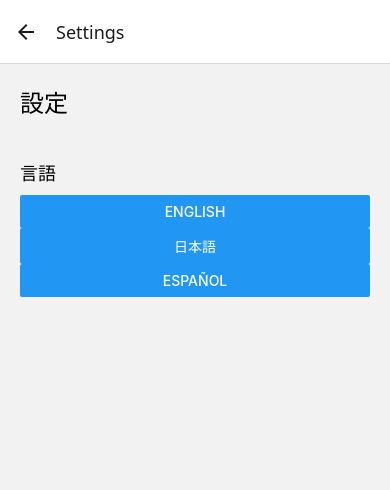
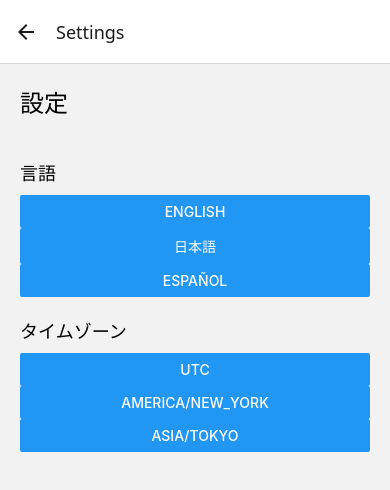
Before and after one commit to will-sans/TimeTracker, a React Native app: screen /Settings in a window 390 px wide. Shown: the top 490 px of the page. Built offline with nearby package versions, Linux system fonts and the light colour scheme.

Commit message:
Step5 completed. timer stop and saved.

```diff
--- a/src/screens/HistoryScreen.tsx
+++ b/src/screens/HistoryScreen.tsx
@@ -1,13 +1,44 @@
-import React from 'react';
-   import { View, Text, StyleSheet } from 'react-native';
+import React, { useEffect, useState } from 'react';
+import { View, Text, StyleSheet, FlatList } from 'react-native';
 import { useTranslation } from 'react-i18next';
+import AsyncStorage from '@react-native-async-storage/async-storage';
+import { getUserTimeZone, formatDateInTimeZone } from '../utils/dateUtils';
+import { TimeEntry } from '../models/TimeEntry';
 
 const HistoryScreen: React.FC = () => {
   const { t } = useTranslation();
+  const [history, setHistory] = useState<TimeEntry[]>([]);
+  const [userTimeZone, setUserTimeZone] = useState<string>('UTC');
+
+  useEffect(() => {
+    const loadHistory = async () => {
+      const storedHistory = await AsyncStorage.getItem('timeHistory');
+      const tz = await getUserTimeZone();
+      setUserTimeZone(tz);
+      if (storedHistory) {
+        setHistory(JSON.parse(storedHistory) as TimeEntry[]);
+      }
+    };
+    loadHistory();
+  }, []);
+
+  const renderItem = ({ item }: { item: TimeEntry }) => (
+    <View style={styles.historyItem}>
+      <Text>
+        {Math.floor(item.time / 60)}:{(item.time % 60).toString().padStart(2, '0')} -{' '}
+        {item.category || 'No Category'} - {formatDateInTimeZone(item.date, userTimeZone)}
+      </Text>
+    </View>
+  );
 
   return (
     <View style={styles.container}>
       <Text style={styles.title}>{t('history')}</Text>
+      <FlatList
+        data={history}
+        renderItem={renderItem}
+        keyExtractor={(item) => item.id}
+      />
     </View>
   );
 };
@@ -15,13 +46,17 @@ import React from 'react';
 const styles = StyleSheet.create({
   container: {
     flex: 1,
-       justifyContent: 'center',
-       alignItems: 'center',
+    padding: 20,
   },
   title: {
     fontSize: 24,
     marginBottom: 20,
   },
+  historyItem: {
+    padding: 10,
+    borderBottomWidth: 1,
+    borderBottomColor: '#ccc',
+  },
 });
 
 export default HistoryScreen;
--- a/src/screens/SettingsScreen.tsx
+++ b/src/screens/SettingsScreen.tsx
@@ -2,6 +2,7 @@ import React from 'react';
    import { View, Text, Button, StyleSheet, Alert } from 'react-native';
    import { useTranslation } from 'react-i18next';
    import AsyncStorage from '@react-native-async-storage/async-storage';
+   import { setUserTimeZone, getUserTimeZone } from '../utils/dateUtils';
 
    const SettingsScreen: React.FC = () => {
      const { t, i18n } = useTranslation();
@@ -18,6 +19,17 @@ import React from 'react';
        }
      };
 
+     const changeTimeZone = async (timeZone: string) => {
+       try {
+         await setUserTimeZone(timeZone);
+         console.log('Time zone changed to:', timeZone);
+         Alert.alert('成功', `タイムゾーンを${timeZone}に変更しました`);
+       } catch (err) {
+         console.error('Time zone change failed:', err);
+         Alert.alert('エラー', 'タイムゾーンの変更に失敗しました');
+       }
+     };
+
      return (
        <View style={styles.container}>
          <Text style={styles.title}>{t('settings')}</Text>
@@ -25,6 +37,10 @@ import React from 'react';
          <Button title="English" onPress={() => changeLanguage('en')} />
          <Button title="日本語" onPress={() => changeLanguage('ja')} />
          <Button title="Español" onPress={() => changeLanguage('es')} />
+         <Text style={styles.section}>{t('time_zone')}</Text>
+         <Button title="UTC" onPress={() => changeTimeZone('UTC')} />
+         <Button title="America/New_York" onPress={() => changeTimeZone('America/New_York')} />
+         <Button title="Asia/Tokyo" onPress={() => changeTimeZone('Asia/Tokyo')} />
        </View>
      );
    };
```
Lines whose indentation alone changed are shown as unchanged.
